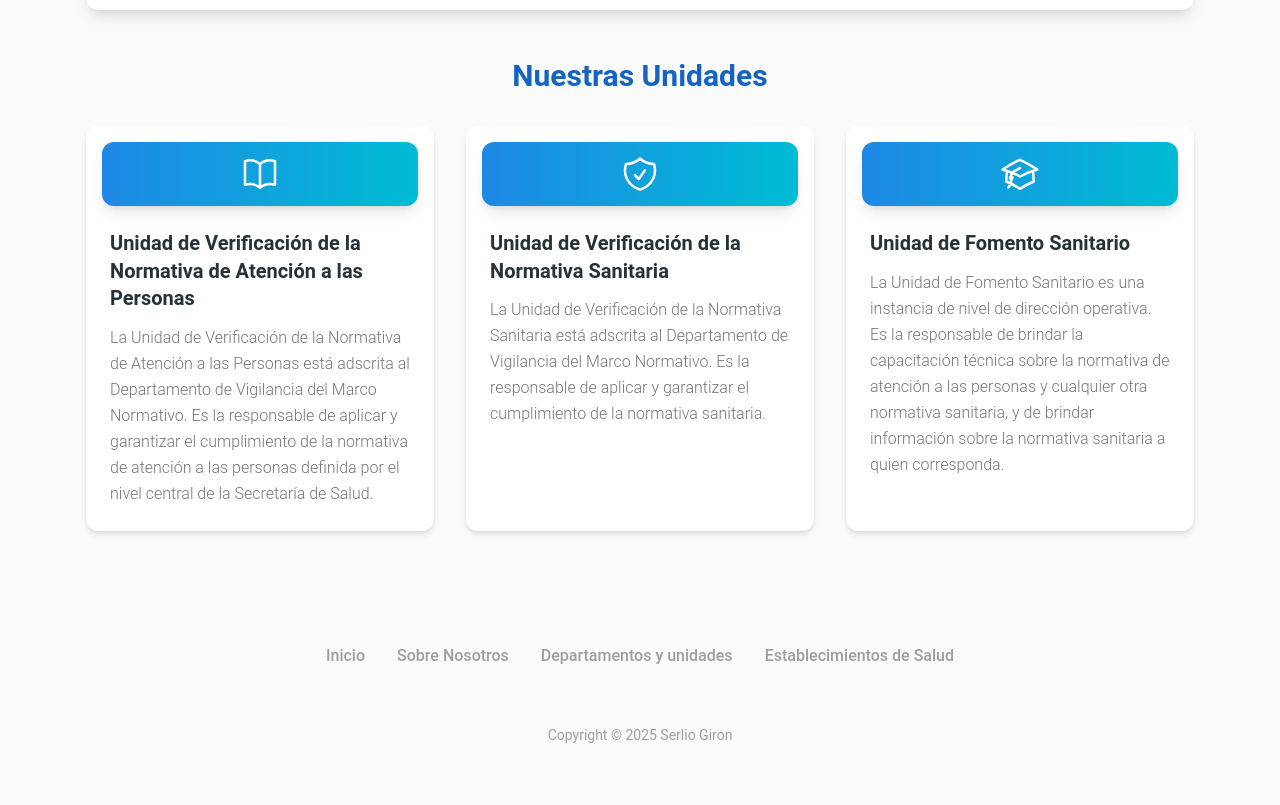
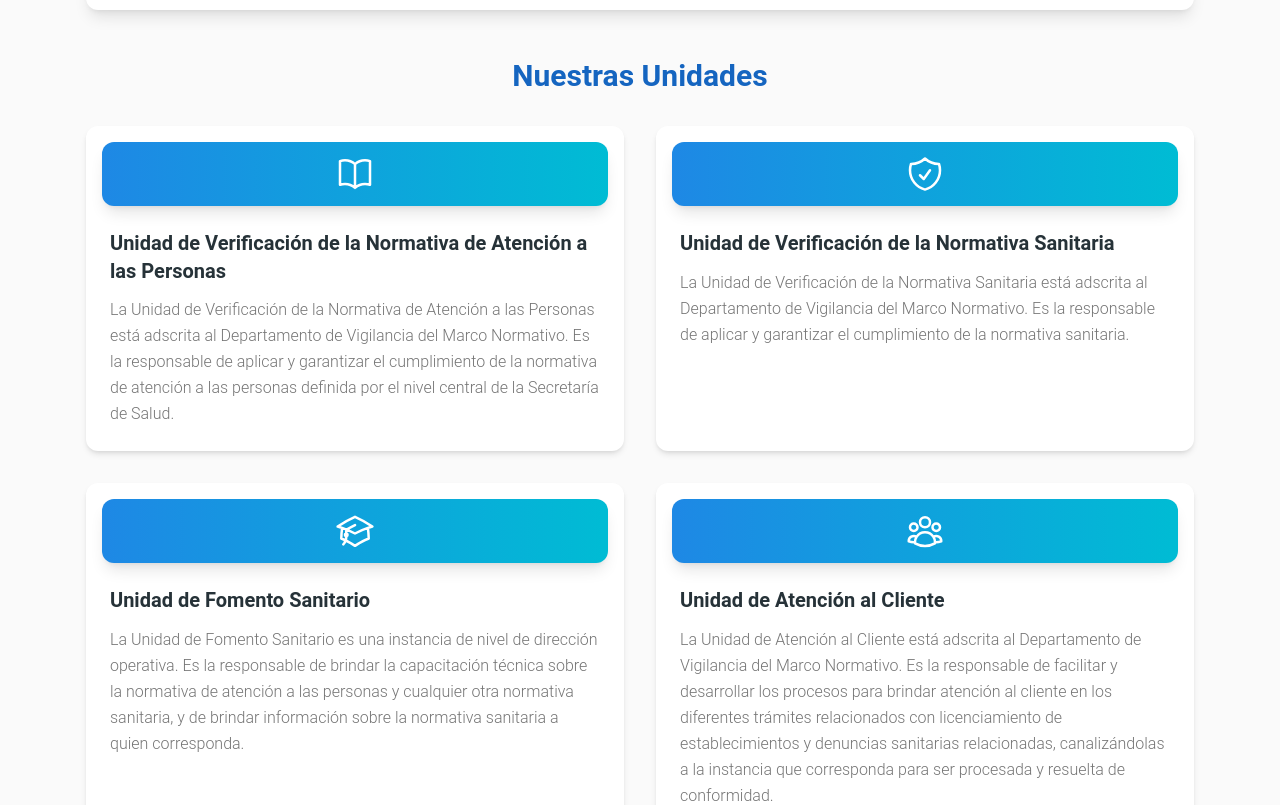
Before and after one commit to SerlioGiron/Pagina-web-Region-Metropolitana-DC, a Next.js app: page /Departamentos/Marco-Normativo/unidades in a window 1280 px wide. Shown: the part 475-1280 px from the top of the page. Built offline with nearby package versions, Linux system fonts and the light colour scheme.

Commit message:
se agrego la unidad

```diff
--- a/src/app/Departamentos/Marco-Normativo/unidades/page.jsx
+++ b/src/app/Departamentos/Marco-Normativo/unidades/page.jsx
@@ -7,6 +7,7 @@ import {
     BookOpenIcon,
     ShieldCheckIcon,
     AcademicCapIcon,
+    UserGroupIcon,
 } from "@heroicons/react/24/outline";
 import { NavbarSimple } from "@/components/NavbarMarco";
 
@@ -35,6 +36,12 @@ export default function Page() {
                     "La Unidad de Fomento Sanitario es una instancia de nivel de dirección operativa. Es la responsable de brindar la capacitación técnica sobre la normativa de atención a las personas y cualquier otra normativa sanitaria, y de brindar información sobre la normativa sanitaria a quien corresponda.",
                 icon: AcademicCapIcon,
             },
+            {
+                nombre: "Unidad de Atención al Cliente",
+                descripcion:
+                    "La Unidad de Atención al Cliente está adscrita al Departamento de Vigilancia del Marco Normativo. Es la responsable de facilitar y desarrollar los procesos para brindar atención al cliente en los diferentes trámites relacionados con licenciamiento de establecimientos y denuncias sanitarias relacionadas, canalizándolas a la instancia que corresponda para ser procesada y resuelta de conformidad.",
+                icon: UserGroupIcon,
+            }
         ],
     };
 
@@ -76,7 +83,7 @@ export default function Page() {
                 </Typography>
 
                 {/* Tarjetas de unidades */}
-                <div className="grid grid-cols-1 md:grid-cols-2 lg:grid-cols-3 gap-8 mt-8">
+                <div className="grid grid-cols-1 md:grid-cols-2 lg:grid-cols-2 gap-8 mt-8">
                     {unidadesInfo.subsecciones.map((unidad, index) => (
                         <Card
                             key={index}
```
